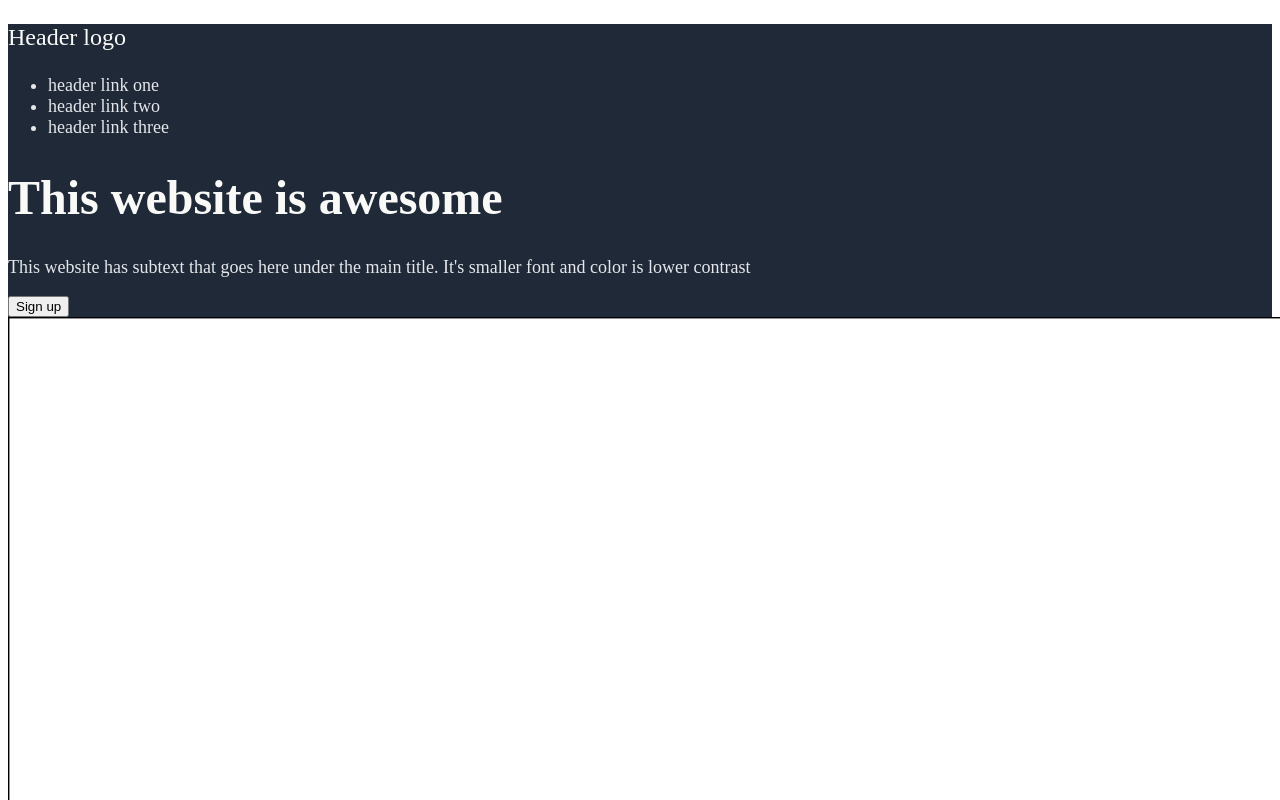
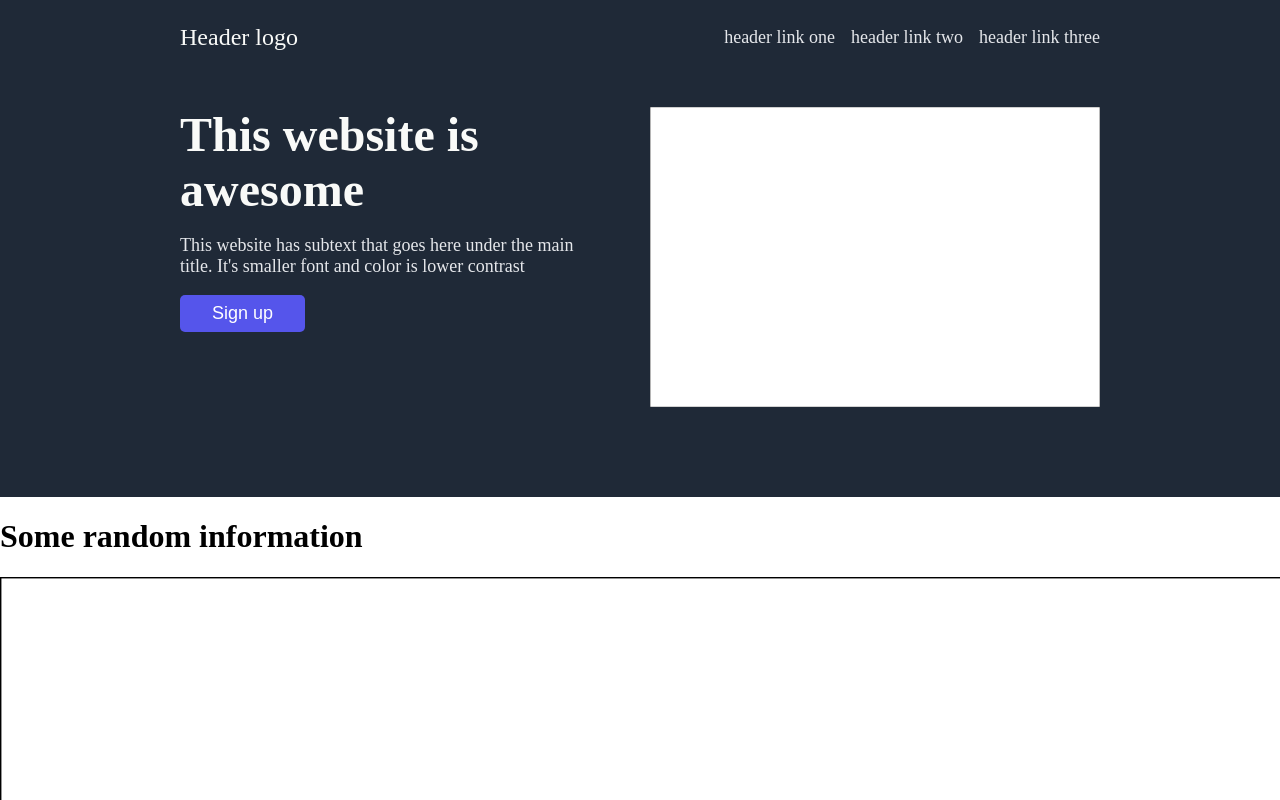
Before and after one commit to jairsdev/odin-project-webpage, a plain HTML site: page index.html in a window 1280 px wide. Shown: the top 800 px of the page. Drawn offline with Linux system fonts and the light colour scheme.

Commit message:
Arrange elements in header

```diff
--- a/index.html
+++ b/index.html
@@ -7,6 +7,7 @@
     </head>
     <body>
         <header>
+            <div class="logo-link">
                 <p class="header-logo">Header logo</p>
                 <div class="header-links">
                     <ul>
@@ -15,11 +16,14 @@
                         <li>header link three</li>
                     </ul>
                 </div>
+            </div>
             <div class="header-text">
+                <div class="text">
                     <h1>This website is awesome</h1>
                     <p>This website has subtext that goes here under the main
                     title. It's smaller font and color is lower contrast</p>
                     <button class="sign-up">Sign up</button>
+                </div>
                 <img src="blank.png" alt="blank image">
             </div>
         </header>
--- a/style.css
+++ b/style.css
@@ -1,11 +1,63 @@
+body {
+    margin: 0;
+}
+
+.sign-up {
+    color: white;
+    background-color: rgb(85, 85, 235);
+    border-radius: 5px;
+    border: none;
+    font-size: 18px;
+    padding: 8px 32px;
+}
+
 header, footer {
     background-color: #1f2937;
 }
+
+header {
+    display: flex;
+    flex-direction: column;
+    padding: 0px 180px 90px;
+    gap: 32px;
+}
+
+.header-logo {
+    font-size: 24px;
+    color: #f9faf8;
+}
+
+.logo-link {
+    display: flex;
+    align-items: center;
+}
+
+.header-links {
+    margin-left: auto;
+}
+
+.header-links ul{
+    display: flex;
+    list-style-type: none;
+    gap: 16px;
+    align-items: center;
+}
+
+.header-text {
+    display: flex;
+    gap: 48px;
+}
+
+.text {
+    flex: 1;
+}
+
 
 .header-text h1 {
     font-size: 48px;
     font-weight: 900;
     color: #f9faf8;
+    margin: 0;
 }
 
 .header-text p, li {
@@ -13,7 +65,7 @@ header, footer {
     color: #e5e7eb;
 }
 
-.header-logo {
-    font-size: 24px;
-    color: #f9faf8;
+.header-text img {
+    flex: 1;
+    height: 300px;
 }
```
Lines whose indentation alone changed are shown as unchanged.
